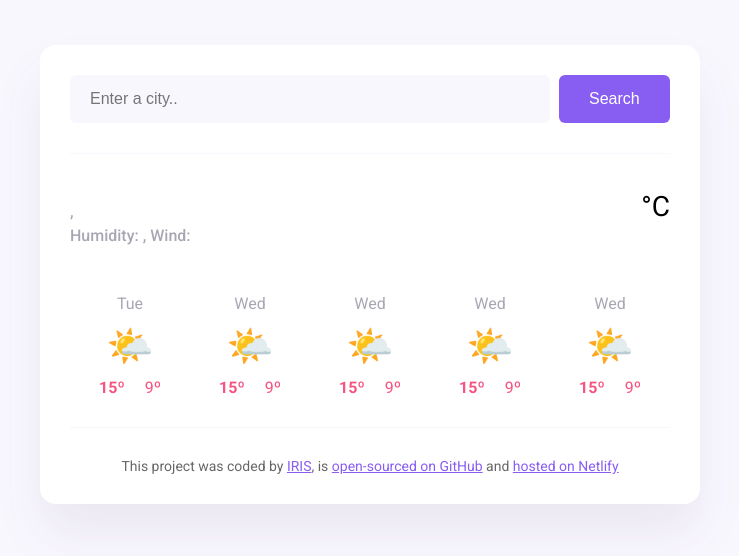
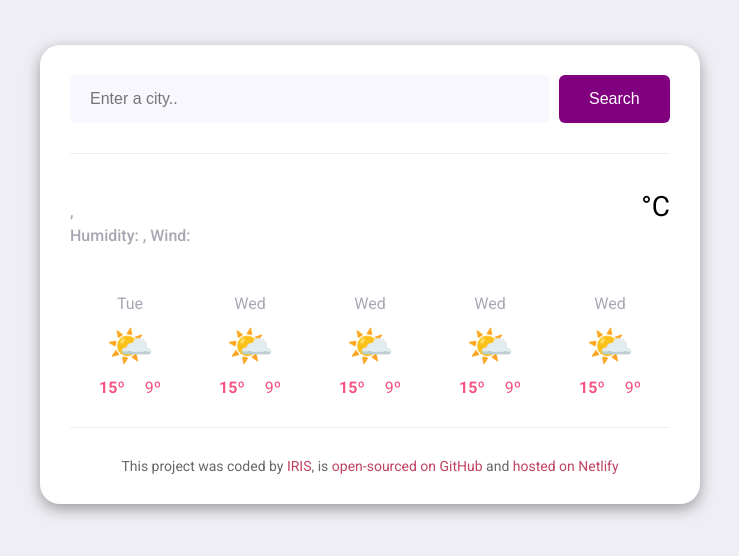
Before and after one commit to Dhe-Iris/weatherForecast, a plain HTML site: page index.html in a window 1280 px wide. Shown: the whole page, without its empty margins (270-1009 px from the left). Drawn offline with nearby package versions, Linux system fonts and the light colour scheme; no server answers.

Commit message:
Updated stylesheet,js and READMe

```diff
--- a/src/index.js
+++ b/src/index.js
@@ -40,7 +40,7 @@ function formatDate(date) {
 }
 
 function searchCity(city) {
-  let apiKey = "b2a5adcct04b33178913oc335f405433";
+  let apiKey = "952c930fb329c422ctbo0af41a6cb25f";
   let apiUrl = `https://api.shecodes.io/weather/v1/current?query=${city}&key=${apiKey}`;
   axios.get(apiUrl).then(refreshWeather);
 }
@@ -55,4 +55,4 @@ function handleSearchSubmit(event) {
 let searchFormElement = document.querySelector("#search-form");
 searchFormElement.addEventListener("submit", handleSearchSubmit);
 
-searchCity("Paris");
+searchCity("Ibadan");
--- a/src/style.css
+++ b/src/style.css
@@ -1,23 +1,33 @@
 body {
-  background-color: #f9f7fe;
-  font-family: "Roboto", sans-serif;
+  background-color: #efeef4;
+  font-family: "Roboto", serif;
+  font-optical-sizing: auto;
+  font-weight: 400;
+  font-style: normal;
+  font-variation-settings: "wdth" 100;
 }
 
 a {
-  color: #885df1;
+  color: #c04362;
+  text-decoration: none;
+  transition: all 0.3ms ease-in-out;
+}
+
+a:hover {
+  color: #800080;
 }
 
 .weather-app {
   background: white;
   max-width: 600px;
   margin: 45px auto;
-  box-shadow: 0 30px 50px rgba(65, 50, 100, 0.08);
-  border-radius: 16px;
+  box-shadow: rgba(0, 0, 0, 0.35) 0px 5px 15px;
+  border-radius: 20px;
   padding: 30px;
 }
 
 header {
-  border-bottom: 1px solid #f9f7fe;
+  border-bottom: 1px solid #efeef4;
   padding: 0 0 30px 0;
 }
 
@@ -31,13 +41,24 @@ header {
 }
 
 .search-form-button {
-  background: #885df1;
+  background-color: #800080;
   padding: 15px 30px;
+  font-size: 16px;
   border: none;
-  font-size: 16px;
+  border-radius: 6px;
   margin-left: 5px;
-  border-radius: 6px;
-  color: white;
+  color: #ffffff;
+  cursor: pointer;
+  transition: all 1.3ms ease-in-out;
+}
+
+.search-form-button:hover {
+  background-color: #b944b9;
+  color: #ffffff;
+}
+.search-form-button:active {
+  transform: scale(0.95); /* Example: Shrinks the button when clicked */
+  background-color: #c04362; /* Change the background color on click */
 }
 
 main {
@@ -117,7 +138,7 @@ main {
 }
 
 footer {
-  border-top: 1px solid #f9f7fe;
+  border-top: 1px solid #efeef4;
   padding: 30px 0 0 0;
   text-align: center;
   font-size: 14px;
```
Also changed, not shown: 1 other file.
